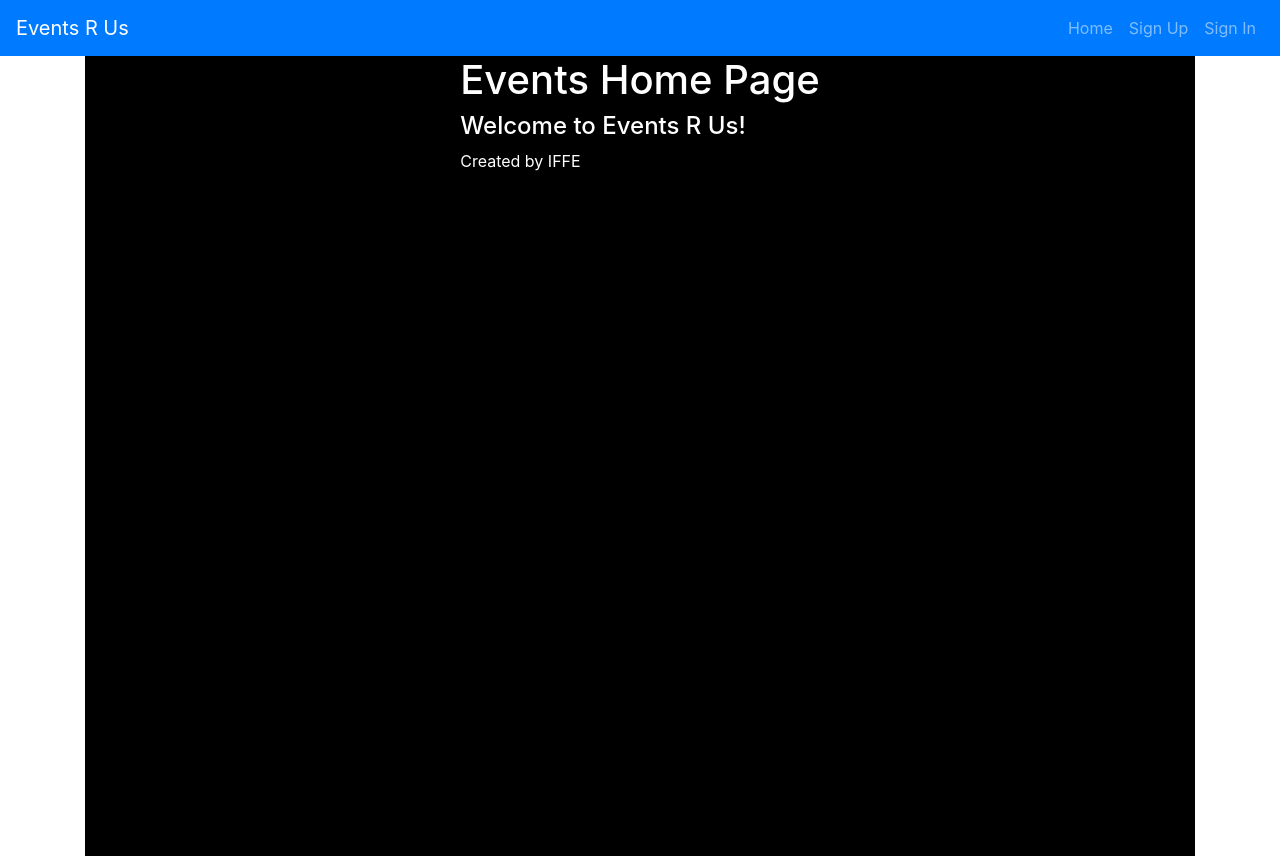
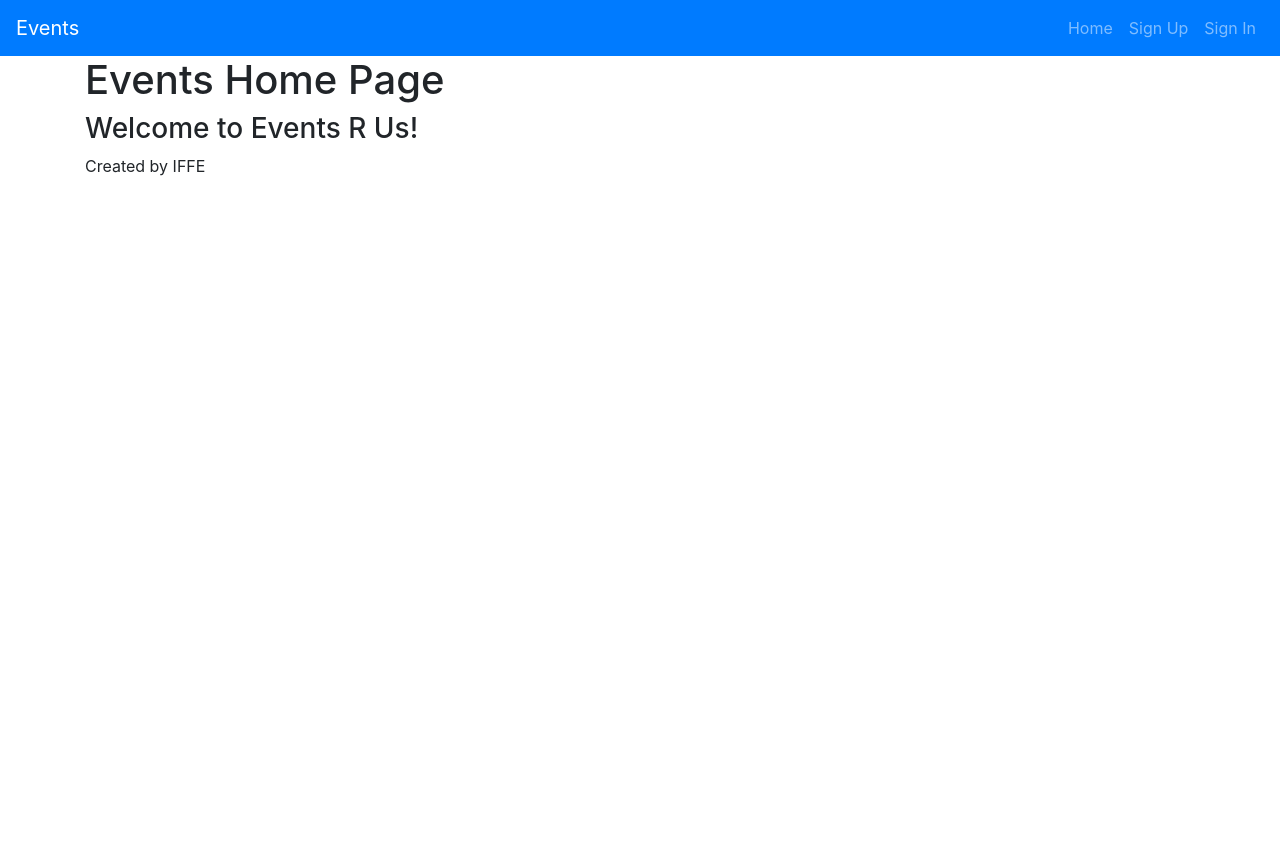
Before and after one commit to Feeling-IFFE/event-iffe-client, a React app: page /#/ in a window 1280 px wide. After the commit the page ends 800 px from the top, so only its background shows below. Built offline with nearby package versions, Linux system fonts and the light colour scheme.

Commit message:
Undoing styling

```diff
--- a/src/components/Header/Header.js
+++ b/src/components/Header/Header.js
@@ -27,7 +27,7 @@ const alwaysOptions = (
 const Header = ({ user }) => (
   <Navbar bg="primary" variant="dark" expand="md">
     <Navbar.Brand href="/">
-      Events R Us
+      Events
     </Navbar.Brand>
     <Navbar.Toggle aria-controls="basic-navbar-nav" />
     <Navbar.Collapse id="basic-navbar-nav">
--- a/src/components/Home.js
+++ b/src/components/Home.js
@@ -1,22 +1,10 @@
 import React from 'react'
 import Layout from './shared/Layout'
 
-const Home = () => {
-  const homeStyles = {
-    color: 'white',
-    backgroundColor: 'black',
-    backgroundPosition: 'fill',
-    height: '100vh',
-    display: 'flex',
-    justifyContent: 'center'
-  }
-  return (
-    <div style={homeStyles}>
-      <Layout>
-        <h4>Welcome to Events R Us!</h4>
-      </Layout>
-    </div>
-  )
-}
+const Home = () => (
+  <Layout>
+    <h3>Welcome to Events R Us!</h3>
+  </Layout>
+)
 
 export default Home
```
